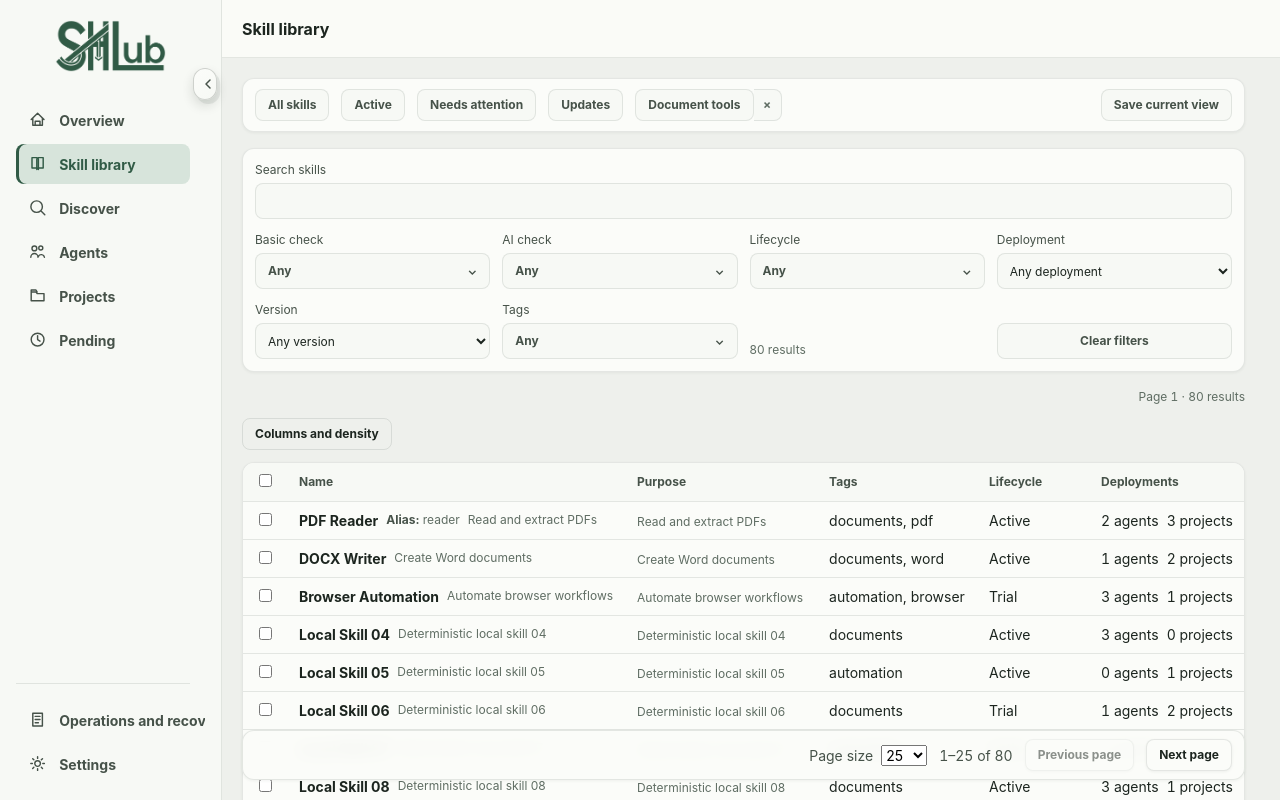
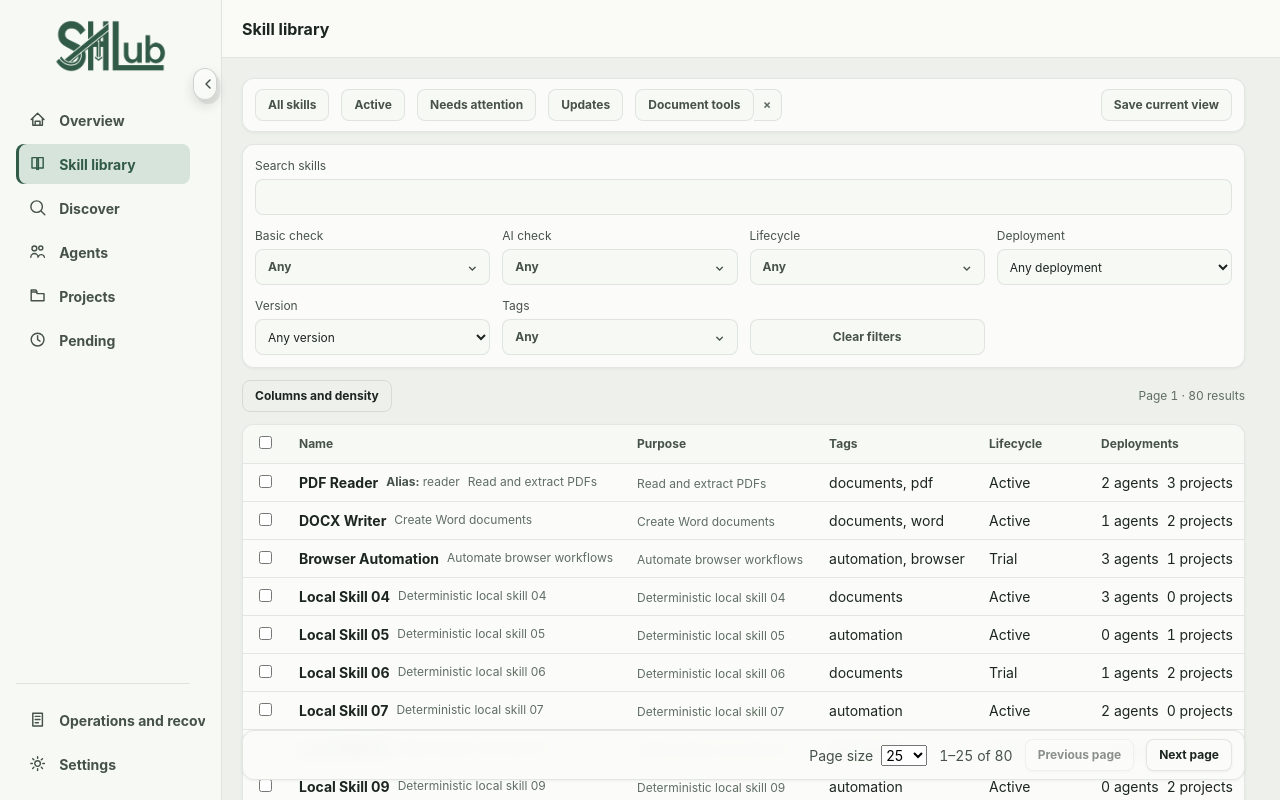
Before and after one commit to crocketc/skill-hub, a React (Vite) app in the folder apps/desktop/: page /__preview/skill-library in a window 1280 px wide. Built offline with nearby package versions, Linux system fonts and the light colour scheme.

Commit message:
fix: tighten skill library results layout

```diff
--- a/apps/desktop/src/features/skills/SkillFilters.tsx
+++ b/apps/desktop/src/features/skills/SkillFilters.tsx
@@ -7,7 +7,6 @@ export interface SkillFiltersProps {
   onChange: (query: SkillLibraryQuery) => void;
   onClear: () => void;
   query: SkillLibraryQuery;
-  resultCount: number;
 }
 
 const CHECK_STATES: readonly CheckState[] = ["passed", "warning", "failed", "not_run", "unavailable"];
@@ -94,7 +93,7 @@ function MultiSelectMenu({ label, onChange, options, selected, summary }: MultiS
   );
 }
 
-export function SkillFilters({ availableTags, onChange, onClear, query, resultCount }: SkillFiltersProps) {
+export function SkillFilters({ availableTags, onChange, onClear, query }: SkillFiltersProps) {
   const { t } = useTranslation();
 
   const update = (change: Partial<SkillLibraryQuery>) => {
@@ -169,7 +168,6 @@ export function SkillFilters({ availableTags, onChange, onClear, query, resultCo
         summary={query.filters.tags.length > 0 ? t("skillLibrary.filters.selectedCount", { count: query.filters.tags.length }) : t("skillLibrary.filters.any")}
       />
 
-      <p>{t("skillLibrary.filters.resultCount", { count: resultCount })}</p>
       <button onClick={onClear} type="button">{t("skillLibrary.filters.clear")}</button>
     </section>
   );
--- a/apps/desktop/src/features/skills/SkillLibraryPage.tsx
+++ b/apps/desktop/src/features/skills/SkillLibraryPage.tsx
@@ -753,21 +753,17 @@ export function SkillLibraryPage({ facade }: SkillLibraryPageProps): JSX.Element
           onChange={updateQuery}
           onClear={clearFilters}
           query={query}
-          resultCount={page.total}
         />
       </div>
 
       {pageRefreshing ? (
         <SkillLibrarySkeleton />
       ) : (
-        <>
-          <p className="sh-skill-library__page-status">
-            {t("skillLibrary.page.pageStatus", {
+        <SkillTable
+          pageStatus={t("skillLibrary.page.pageStatus", {
             count: page.total,
             page: page.page,
           })}
-          </p>
-          <SkillTable
           onOpenSkill={openSkill}
           onPreferencesChange={persistTablePreferences}
           onQueryChange={updateQuery}
@@ -789,7 +785,6 @@ export function SkillLibraryPage({ facade }: SkillLibraryPageProps): JSX.Element
           }
           selection={selection}
         />
-        </>
       )}
 
       {selectedBatchTarget ? (
--- a/apps/desktop/src/features/skills/SkillTable.tsx
+++ b/apps/desktop/src/features/skills/SkillTable.tsx
@@ -23,6 +23,7 @@ export interface SkillTableProps {
   onQueryChange: (query: SkillLibraryQuery) => void;
   onSelectionChange: (selection: SkillSelection) => void;
   page: SkillPage;
+  pageStatus?: ReactNode;
   preferences: SkillTablePreferences;
   query: SkillLibraryQuery;
   returnPosition?: { focusSkillId: string; left: number; top: number };
@@ -359,6 +360,7 @@ export function SkillTable(props: SkillTableProps) {
         <button aria-expanded={controlsOpen} aria-haspopup="dialog" className="sh-button sh-button--ghost sh-button--sm" onClick={() => setControlsOpen((open) => !open)} type="button">
           {t("skillLibrary.table.columnsAndDensity")}
         </button>
+        {props.pageStatus ? <p className="sh-skill-table__page-status">{props.pageStatus}</p> : null}
         {controlsOpen ? (
           <div aria-label={t("skillLibrary.table.columnsAndDensity")} className="sh-skill-table__controls" role="dialog">
             <fieldset>
--- a/apps/desktop/src/styles/base.css
+++ b/apps/desktop/src/styles/base.css
@@ -957,7 +957,7 @@ a {
   position: relative;
   display: grid;
   min-width: 0;
-  gap: var(--space-3);
+  gap: var(--space-2);
 }
 
 .sh-skill-detail {
@@ -1637,7 +1637,6 @@ a {
 }
 
 .sh-skill-library__query-tools p,
-.sh-skill-library__page-status,
 .sh-skill-library__announcement,
 .sh-skill-library__boundary,
 .sh-skill-library__save-view p {
@@ -1658,11 +1657,6 @@ a {
   font-weight: 650;
   cursor: pointer;
   white-space: nowrap;
-}
-
-.sh-skill-library__page-status {
-  justify-self: end;
-  font-variant-numeric: tabular-nums;
 }
 
 .sh-skill-library__save-view,
@@ -1810,6 +1804,14 @@ a {
   align-items: center;
   gap: var(--space-3);
   flex-wrap: wrap;
+}
+
+.sh-skill-table__page-status {
+  margin: 0;
+  margin-inline-start: auto;
+  color: var(--color-text-muted);
+  font-size: var(--font-size-xs);
+  font-variant-numeric: tabular-nums;
 }
 
 .sh-skill-table__controls {
```
Also changed, not shown: 2 other files (tests, documents, lock files or other folders). Lines whose indentation alone changed are shown as unchanged.
